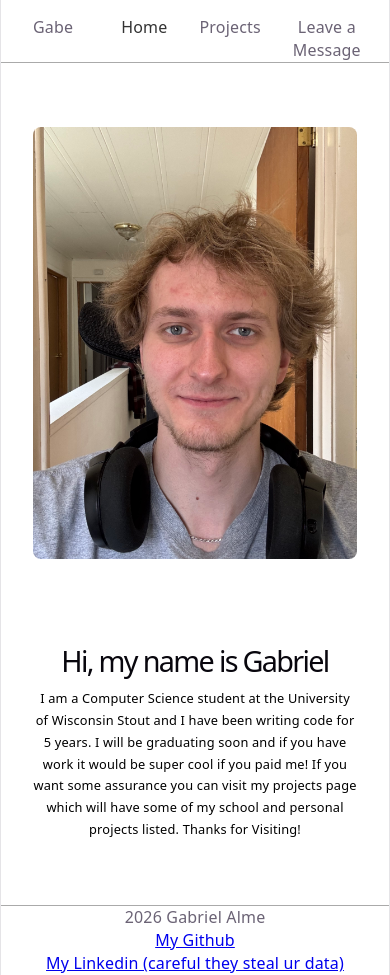
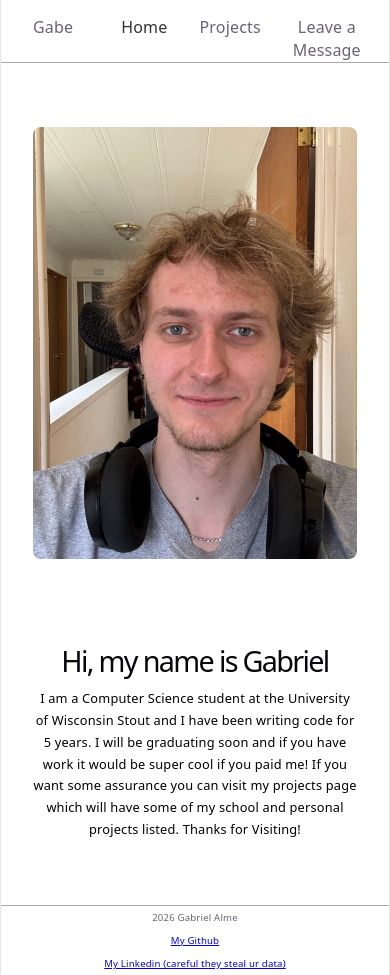
Before and after one commit to GabrielAlme/MyWebsite, a React (Vite) app: page / in a window 390 px wide. Shown: the top 975 px of the page. Built offline with nearby package versions, Linux system fonts and the light colour scheme.

Commit message:
mobile formatting

```diff
--- a/src/components/Footer.css
+++ b/src/components/Footer.css
@@ -7,3 +7,9 @@
 footer {
     border-top: 1px solid #aaa;
 }
+
+@media (max-width: 760px) {
+    footer{
+        font-size: .6rem;
+    }
+}
```
